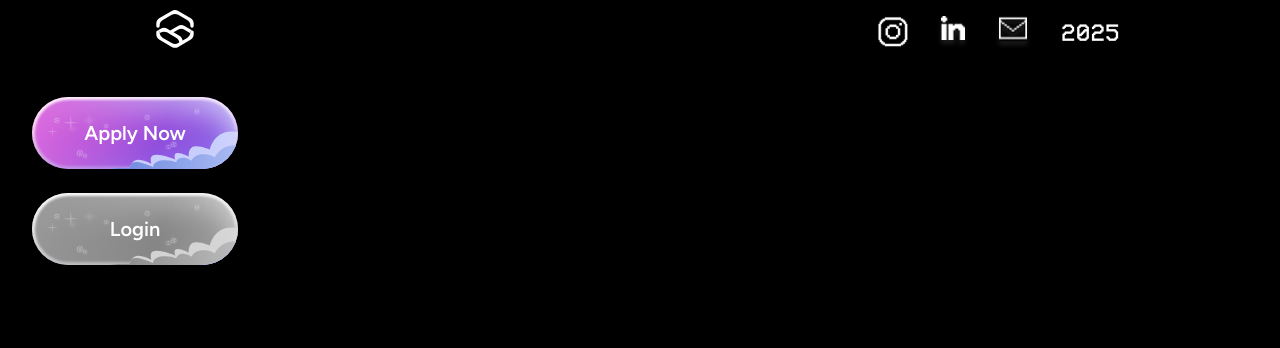
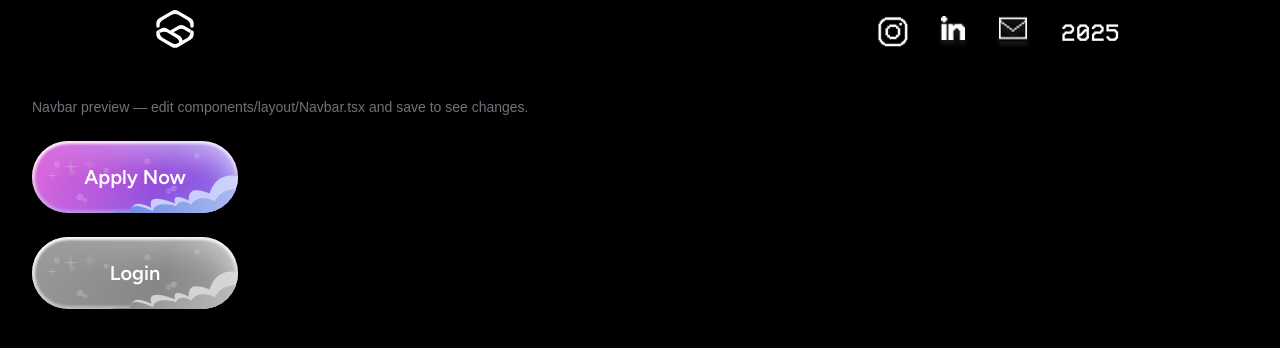
Before and after one commit to hackthevalley/hack-the-front-2026, a Next.js app: page /preview in a window 1280 px wide. Shown: the top 348 px of the page. Built offline with nearby package versions, Linux system fonts and the light colour scheme; a web font is replaced by a local one.

Commit message:
add button to preview page

```diff
--- a/app/preview/page.tsx
+++ b/app/preview/page.tsx
@@ -1,11 +1,20 @@
 import Navbar from "@/components/layout/Navbar";
 import Button from "@/components/ui/Button";
 
+/**
+ * Throwaway component preview route — visit /preview to see components in
+ * isolation. Safe to delete this folder once you're done.
+ */
 export default function Preview() {
   return (
     <div className="flex flex-1 flex-col bg-black">
       <Navbar />
       <main className="flex flex-col gap-6 p-8">
+        <p className="text-sm text-zinc-500">
+          Navbar preview — edit components/layout/Navbar.tsx and save to see
+          changes.
+        </p>
+
         <Button text="Apply Now" buttonType="primary" />
         <Button text="Login" buttonType="disabled" />
       </main>
```
